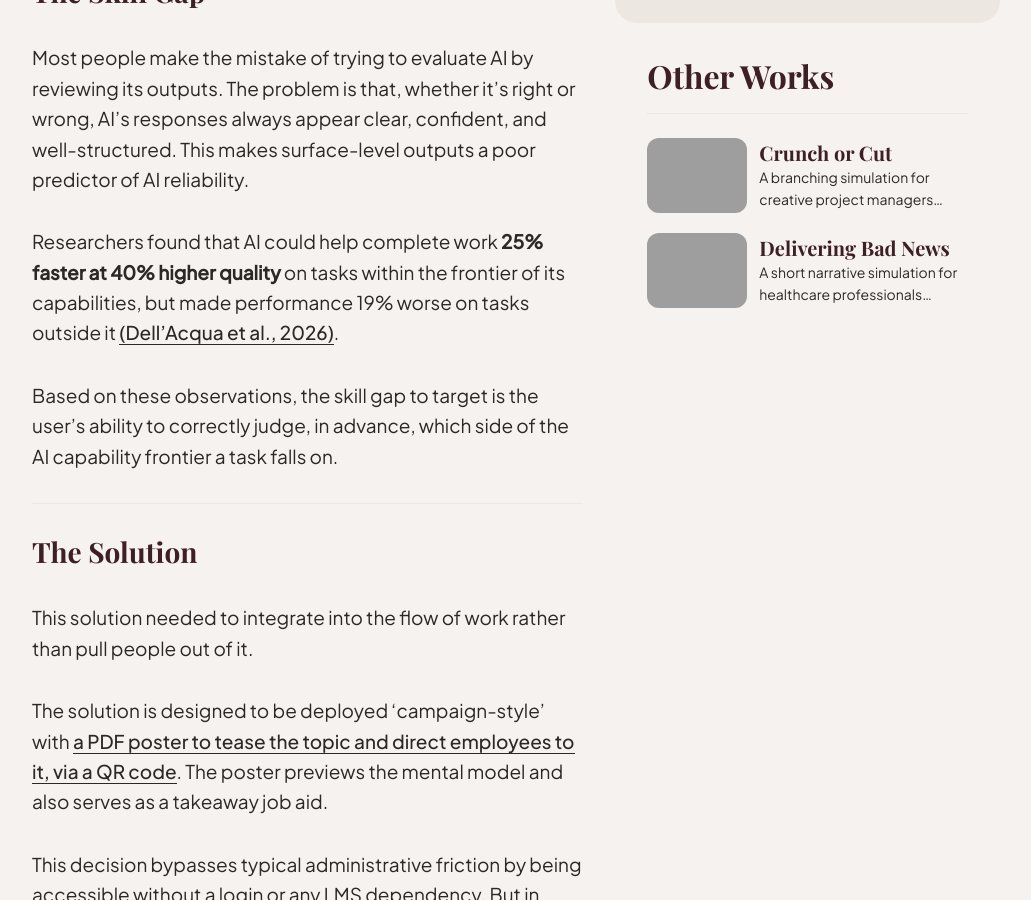
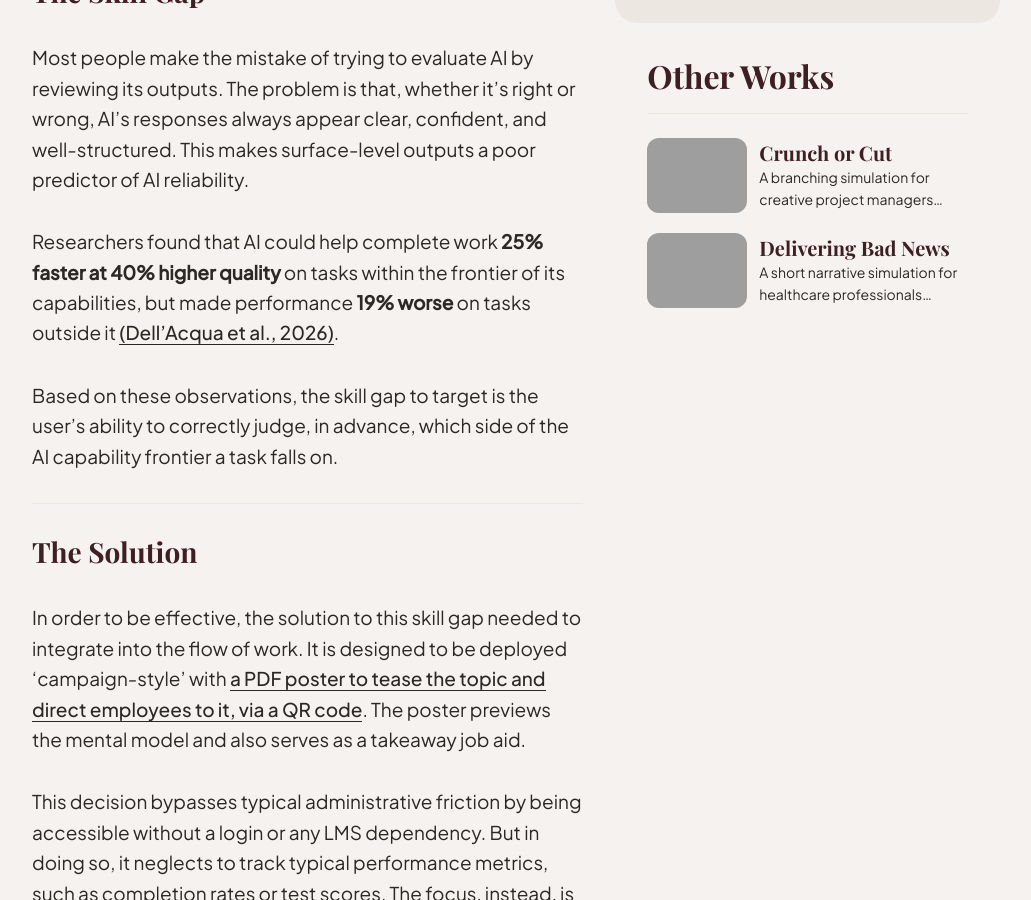
Before and after one commit to j0har/joharsingh.com, a Jekyll site: the page built from _projects/2026-01-01-jagged-frontier.md, in a window 1280 px wide and 900 px high, scrolled down 1467 px, cut to the strip 0-900 px from the top of the window. Shown: the whole strip, without its empty margins (124-1155 px from the left). Built offline with Jekyll 4.4.1, drawn with Linux system fonts in a browser that asks for light colours; some web fonts are replaced; grey boxes are pictures that could not be loaded.

Commit message:
Fix broken in-body images (missing baseurl), kill Solution/solution echo per Johar's rewrite, bold 19% stat, add spacing under image pairs

```diff
--- a/_projects/2026-01-01-jagged-frontier.md
+++ b/_projects/2026-01-01-jagged-frontier.md
@@ -25,7 +25,7 @@
 
 Most people make the mistake of trying to evaluate AI by reviewing its outputs. The problem is that, whether it's right or wrong, AI's responses always appear clear, confident, and well-structured. This makes surface-level outputs a poor predictor of AI reliability.
 
-Researchers found that AI could help complete work **25% faster at 40% higher quality** on tasks within the frontier of its capabilities, but made performance 19% worse on tasks outside it [(Dell'Acqua et al., 2026)](https://doi.org/10.1287/orsc.2025.21838).
+Researchers found that AI could help complete work **25% faster at 40% higher quality** on tasks within the frontier of its capabilities, but made performance **19% worse** on tasks outside it [(Dell'Acqua et al., 2026)](https://doi.org/10.1287/orsc.2025.21838).
 
 Based on these observations, the skill gap to target is the user's ability to correctly judge, in advance, which side of the AI capability frontier a task falls on.
 
@@ -33,24 +33,22 @@
 
 ## The Solution
 
-This solution needed to integrate into the flow of work rather than pull people out of it.
-
-The solution is designed to be deployed 'campaign-style' with [a PDF poster to tease the topic and direct employees to it, via a QR code](https://j0har.github.io/jagged-frontier/jf-job-aid.pdf). The poster previews the mental model and also serves as a takeaway job aid.
+In order to be effective, the solution to this skill gap needed to integrate into the flow of work. It is designed to be deployed 'campaign-style' with [a PDF poster to tease the topic and direct employees to it, via a QR code](https://j0har.github.io/jagged-frontier/jf-job-aid.pdf). The poster previews the mental model and also serves as a takeaway job aid.
 
 This decision bypasses typical administrative friction by being accessible without a login or any LMS dependency. But in doing so, it neglects to track typical performance metrics, such as completion rates or test scores. The focus, instead, is on targeting AI literacy and critical thinking skills that cannot be quantified through those typical metrics.
 
 The module is framed around a lean and transferrable mental model for judging AI reliability. It teaches the model concisely and then allows users to practice its application in a series of realistic work scenarios and receive immediate feedback.
 
-<div style="display:flex; gap:1rem; flex-wrap:wrap;">
-  <img src="/images/jf-mental-model.webp" alt="Module screen posing the core mental model as a question: 'Would you know if AI's response was wrong?' with a Yes/No branch explaining what each answer means for relying on AI, and a prompt to apply the key question to three scenarios." style="flex:1; min-width:240px;">
-  <img src="/images/jf-scenario.webp" alt="Practice scenario screen: a realistic work task (drafting presentation talking points from saved notes) paired with four judgment-based answer options for whether AI will produce reliable output." style="flex:1; min-width:240px;">
+<div style="display:flex; gap:1rem; flex-wrap:wrap; margin-bottom:1.5rem;">
+  <img src="{{ site.baseurl }}/images/jf-mental-model.webp" alt="Module screen posing the core mental model as a question: 'Would you know if AI's response was wrong?' with a Yes/No branch explaining what each answer means for relying on AI, and a prompt to apply the key question to three scenarios." style="flex:1; min-width:240px;">
+  <img src="{{ site.baseurl }}/images/jf-scenario.webp" alt="Practice scenario screen: a realistic work task (drafting presentation talking points from saved notes) paired with four judgment-based answer options for whether AI will produce reliable output." style="flex:1; min-width:240px;">
 </div>
 
 It also includes two ways to carry that model into practice: a downloadable self-reflection exercise to apply it to one of the user's own work tasks, and a set of discussion prompts to encourage conversations about the jagged frontier with the user's team.
 
-<div style="display:flex; gap:1rem; flex-wrap:wrap;">
-  <img src="/images/jf-transfer1.webp" alt="Self-reflection exercise prompting learners to name a task they're working on, judge whether AI is a good fit for it, and consider whether they'd catch an AI error, with an open text field for their answer." style="flex:1; min-width:240px;">
-  <img src="/images/jf-transfer2.webp" alt="Team discussion prompts screen, 'Bring this back to your team,' with three questions on which tasks AI consistently improves, which need correction or fact-checking, and where a human needs to stay in the loop." style="flex:1; min-width:240px;">
+<div style="display:flex; gap:1rem; flex-wrap:wrap; margin-bottom:1.5rem;">
+  <img src="{{ site.baseurl }}/images/jf-transfer1.webp" alt="Self-reflection exercise prompting learners to name a task they're working on, judge whether AI is a good fit for it, and consider whether they'd catch an AI error, with an open text field for their answer." style="flex:1; min-width:240px;">
+  <img src="{{ site.baseurl }}/images/jf-transfer2.webp" alt="Team discussion prompts screen, 'Bring this back to your team,' with three questions on which tasks AI consistently improves, which need correction or fact-checking, and where a human needs to stay in the loop." style="flex:1; min-width:240px;">
 </div>
 
 Overall, this project explicitly teaches people about how to navigate the 'jagged frontier' of AI's capabilities. Implicitly, the user experience was designed to create the atmosphere and sensation of scrolling through an uncertain and uneven landscape.
```
